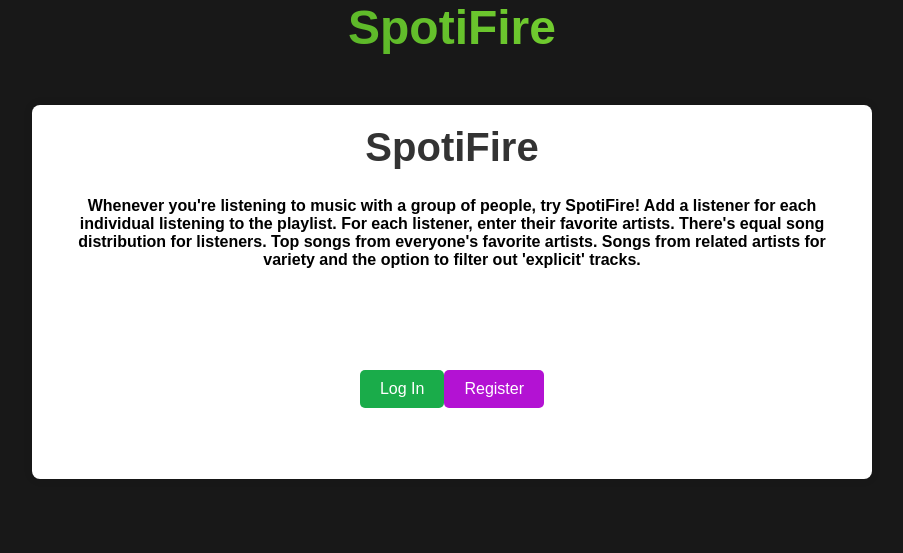
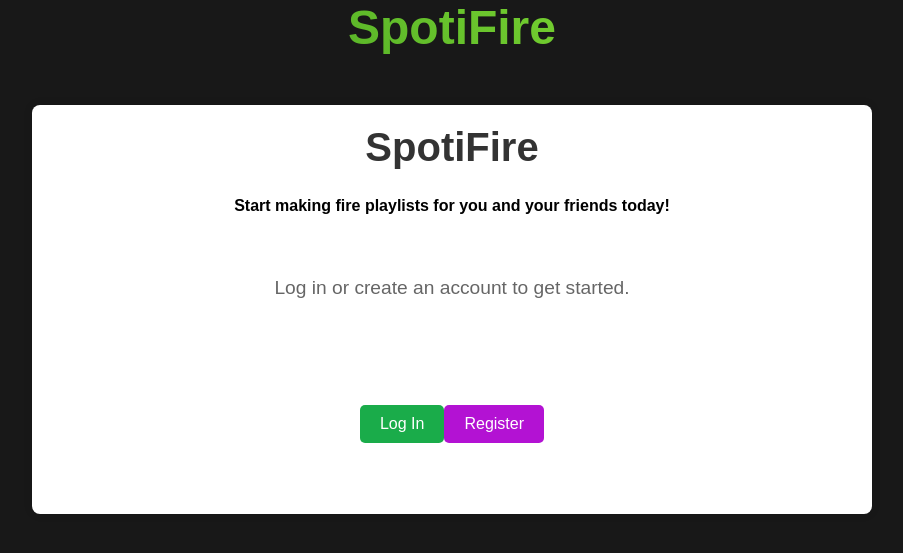
Before and after one commit to atjohnson1994/SpotiFire, a Flask app: page / in a window 1280 px wide. Shown: the part 20-573 px from the top of the page, without its empty margins (188-1091 px from the left). Run offline with Flask 3, Linux system fonts and the light colour scheme.

Commit message:
Update landing.html

```diff
--- a/templates/landing.html
+++ b/templates/landing.html
@@ -99,13 +99,13 @@
                 <h1 style="text-align: center;">SpotiFire</h1>
 
         <div class="intro" id="intro">
-            <h4>Whenever you're listening to music with a group of people, try SpotiFire!
-                Add a listener for each individual listening to the playlist. For each listener, enter their favorite artists.
-                There's equal song distribution for listeners.
-                Top songs from everyone's favorite artists.
-                Songs from related artists for variety
-                and the option to filter out 'explicit' tracks.
+            <h4>
+                Start making fire playlists for you and your friends today!
             </h4>
+            <br>
+            <p>
+                Log in or create an account to get started.
+            </p>
             </div>
         </div>
 
```
